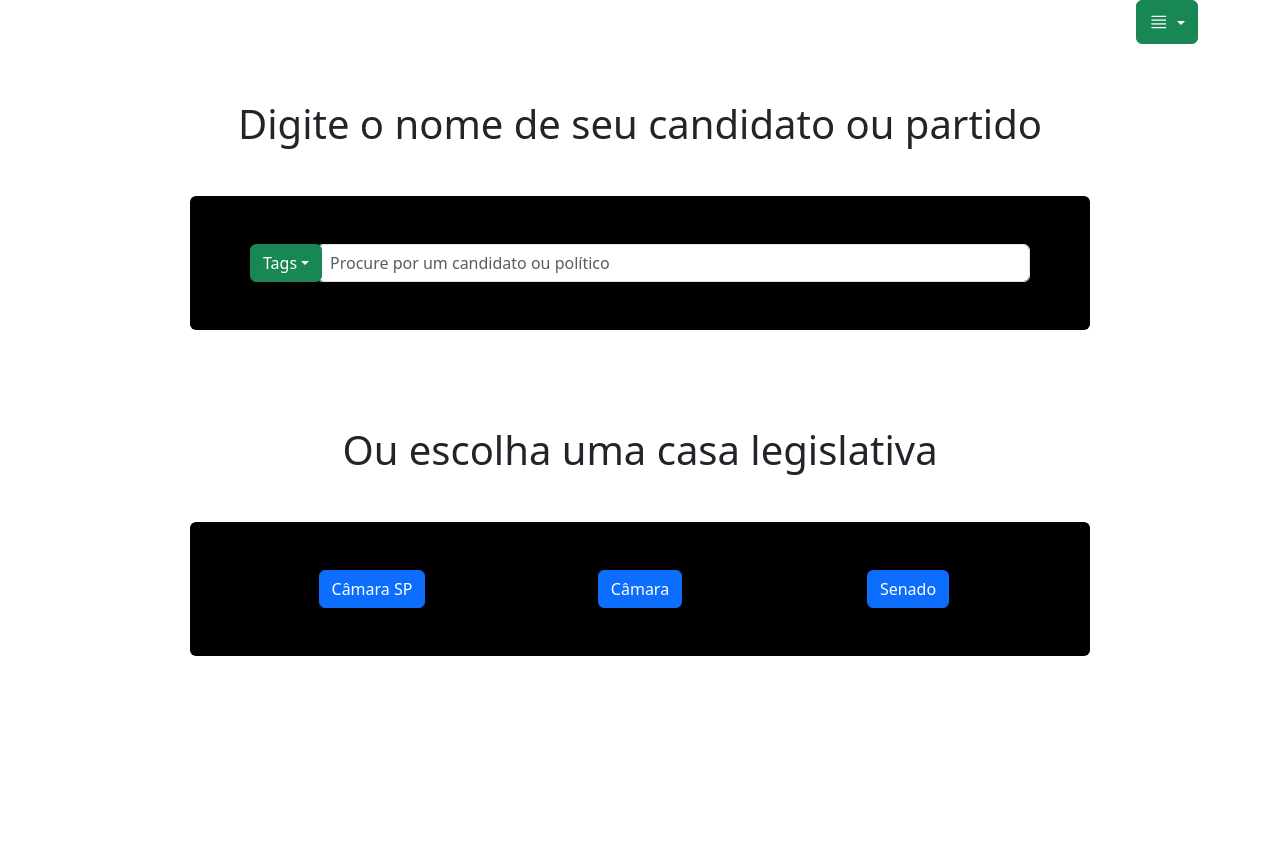
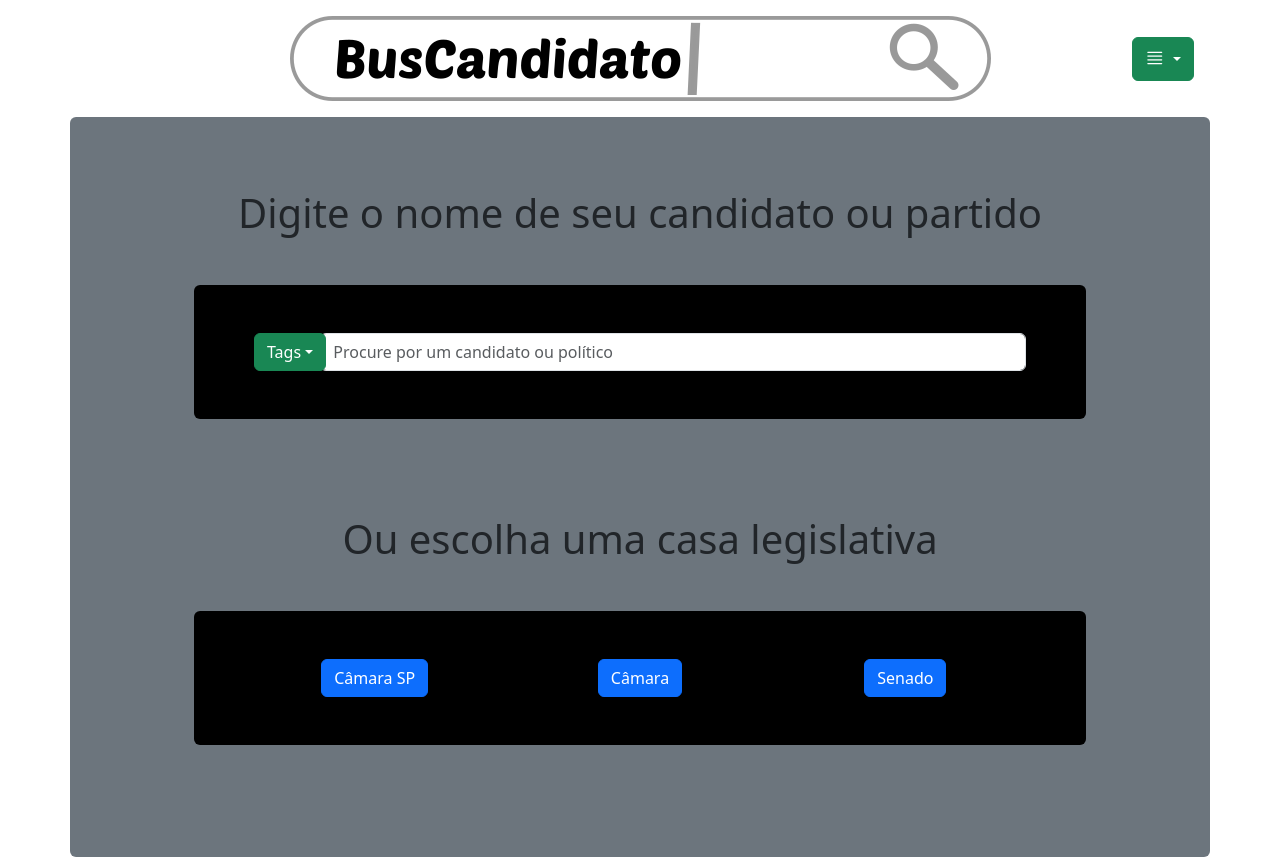
Before and after one commit to eijiuchiyama/buscandidato, a React (Create React App) app in the folder Front/buscandidato/: page /senado in a window 1280 px wide. Before the commit the page ends 800 px from the top, so only its background shows below. Built offline with nearby package versions, Linux system fonts and the light colour scheme.

Commit message:
Adicionado logo na página inicial

```diff
--- a/Front/buscandidato/src/App.js
+++ b/Front/buscandidato/src/App.js
@@ -1,6 +1,6 @@
 import './App.css';
 import 'bootstrap-icons/font/bootstrap-icons.css';
-import './assets/Logo.png'
+import logo from './assets/Logo.png'
 import DropdownMenu from './components/DropdownMenu.js';
 import ContentBox from './components/ContentBox.js';
 import Form from 'react-bootstrap/Form';
@@ -51,12 +51,21 @@ function App() {
       <head>
       <link href=" https://cdn.jsdelivr.net/npm/bootstrap@5.3.3/dist/css/bootstrap.min.css " rel="stylesheet"></link>
       <script src="https://cdn.jsdelivr.net/npm/bootstrap@5.3.3/dist/js/bootstrap.bundle.min.js" integrity="sha384-YvpcrYf0tY3lHB60NNkmXc5s9fDVZLESaAA55NDzOxhy9GkcIdslK1eN7N6jIeHz" crossorigin="anonymous"></script>
+      <meta name="viewport" content="width=device-width, initial-scale=1"></meta>
       </head>
       <body>
-        <div class="container">
-          <div class="row text-end">
-            <DropdownMenu optionsList={["Página Inicial", "Todos os Políticos", "Todos os Partidos", "Atualizações Recentes", "Sobre o site"]} > <MenuIcon/> </DropdownMenu>
+        <div class="container p-3">
+          <div class="row align-items-center">
+            <div class="col"></div>
+            <div class="col-auto text-center ">
+              <img src={logo} class="img-fluid" alt="BusCandidatoLogo"></img>
+            </div>
+            <div class="col text-end">
+              <DropdownMenu optionsList={["Página Inicial", "Todos os Políticos", "Todos os Partidos", "Atualizações Recentes", "Sobre o site"]} > <MenuIcon/> </DropdownMenu>
+            </div>
           </div>
+        </div>
+        <div class="container bg-secondary rounded p-3">
           <div class="row"> <h1 class="text-center"></h1> </div>
           <div class="row m-5">
             <ContentBox header="Digite o nome de seu candidato ou partido">
```
